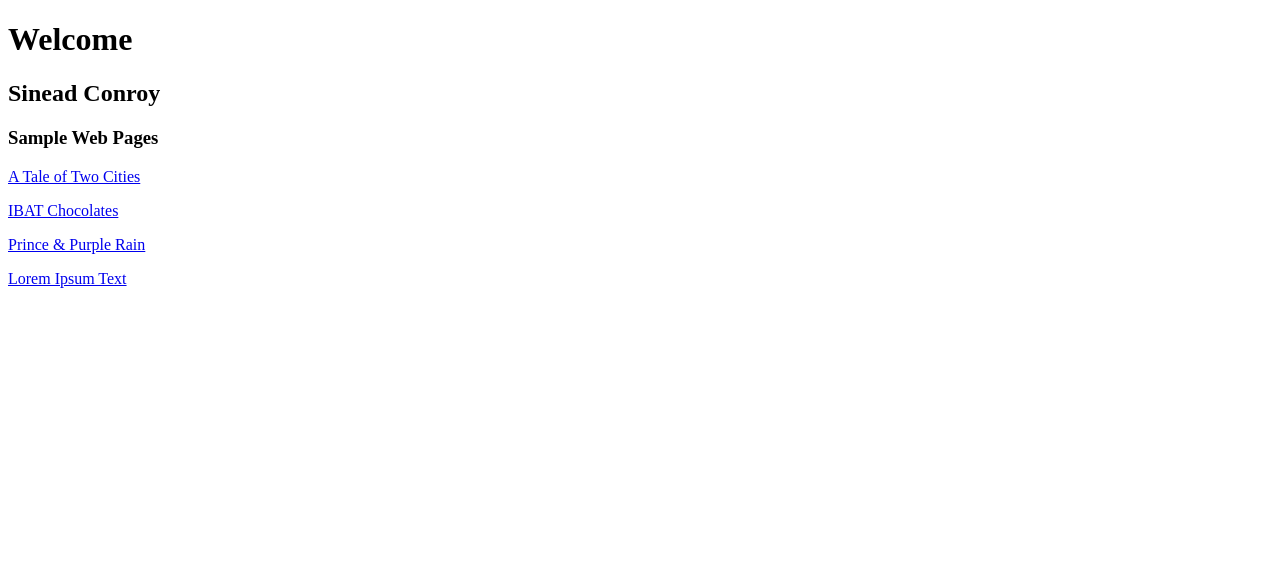
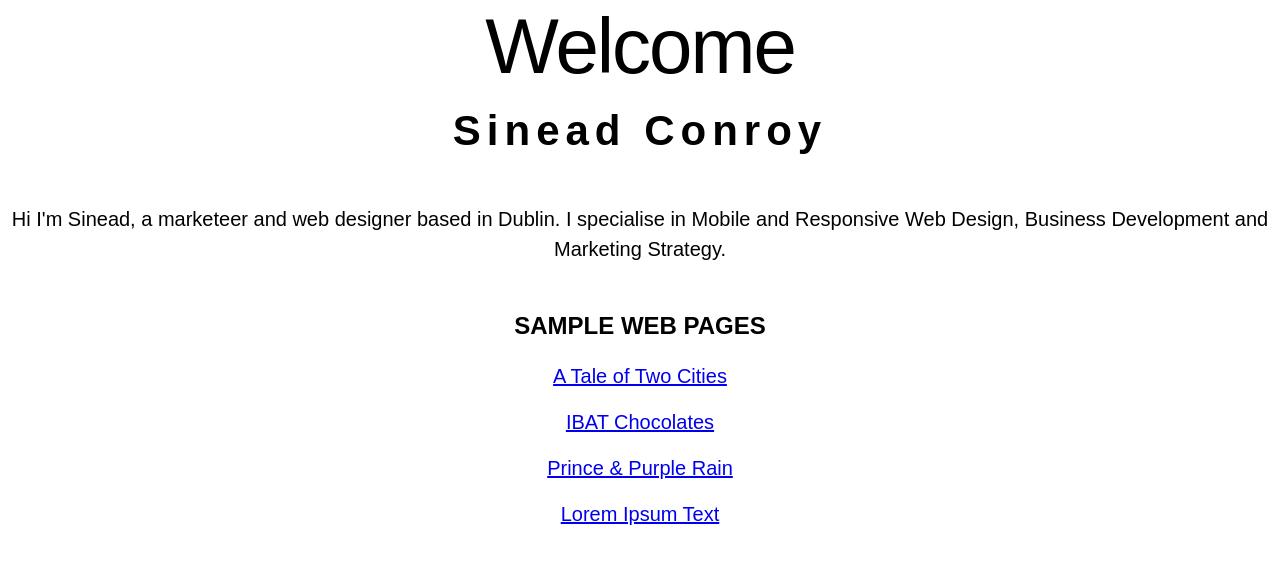
Before and after one commit to sineadconroy/sineadconroy.github.io, a plain HTML site: page index.html in a window 1280 px wide. Drawn offline with Linux system fonts and the light colour scheme.

Commit message:
Add files via upload

```diff
--- /dev/null
+++ b/assets/css/global.css
@@ -0,0 +1,45 @@
+/*  ============= WEB BROWSER RESETS ============ */
+* { margin: 0; padding: 0; border: none }
+*, *::before, *::after { box-sizing: border-box }
+html { height: 100%; font-size: 100%; font: inherit; vertical-align: baseline;
+scroll-behavior: smooth; scroll-padding-top: 20px }
+body { max-width: 1600px; line-height: 1.5; margin-left: auto; margin-right: auto;
+min-height: 100vh; text-rendering: optimizeSpeed }
+img { width: 100%; height: auto; display: block }
+h1, h2, h3, h4 { width: 100% }
+input, button, textarea, select { font: inherit }
+
+/* ================= ENDS ================ */
+
+body {
+    text-align: center;
+    font-family: sans-serif;
+}
+
+h1 {
+    font-size: 78px;
+    font-weight: normal;
+    letter-spacing: -2px;
+    margin-bottom: 12px;
+    line-height: 1.2;
+}
+
+h2 {
+    font-size: 42px;
+    letter-spacing: 6px;
+    margin-bottom: 48px;
+    line-height: 1.2;
+}
+
+h3 {
+    font-size: 24px;
+    margin-top: 48px;
+    margin-bottom: 20px;
+    line-height: 1.2;
+    text-transform: uppercase;
+}
+
+p {
+    font-size: 20px;
+    margin-bottom: 16px;
+}
--- a/index.html
+++ b/index.html
@@ -6,14 +6,17 @@
     <meta charset="UTF-8">
     <meta name="robots" content="noindex">
     <meta name="viewport" content="width=device-width, initial-scale=1.0">
-    <title>Sinead Conroy | Home Page</title>
-    <meta name="description" content="Welcome to my website that showcases some of my web design and digital creations.">
+    <title>Sinead Conroy | Creative Web Designer</title>
+<meta name="description" content="Hi I'm Sinead, a marketeer and web designer based in Dublin. Mobile and Responsive Web Design, Business Development and Marketing Strategy.">
+    <link rel="stylesheet" href="assets/css/global.css">
 </head>
 
 <body>
 
     <h1>Welcome</h1>
     <h2>Sinead Conroy</h2>
+
+    <p>Hi I'm Sinead, a marketeer and web designer based in Dublin. I specialise in Mobile and Responsive Web Design, Business Development and Marketing Strategy. </p>
 
     <h3>Sample Web Pages</h3>
 
```
